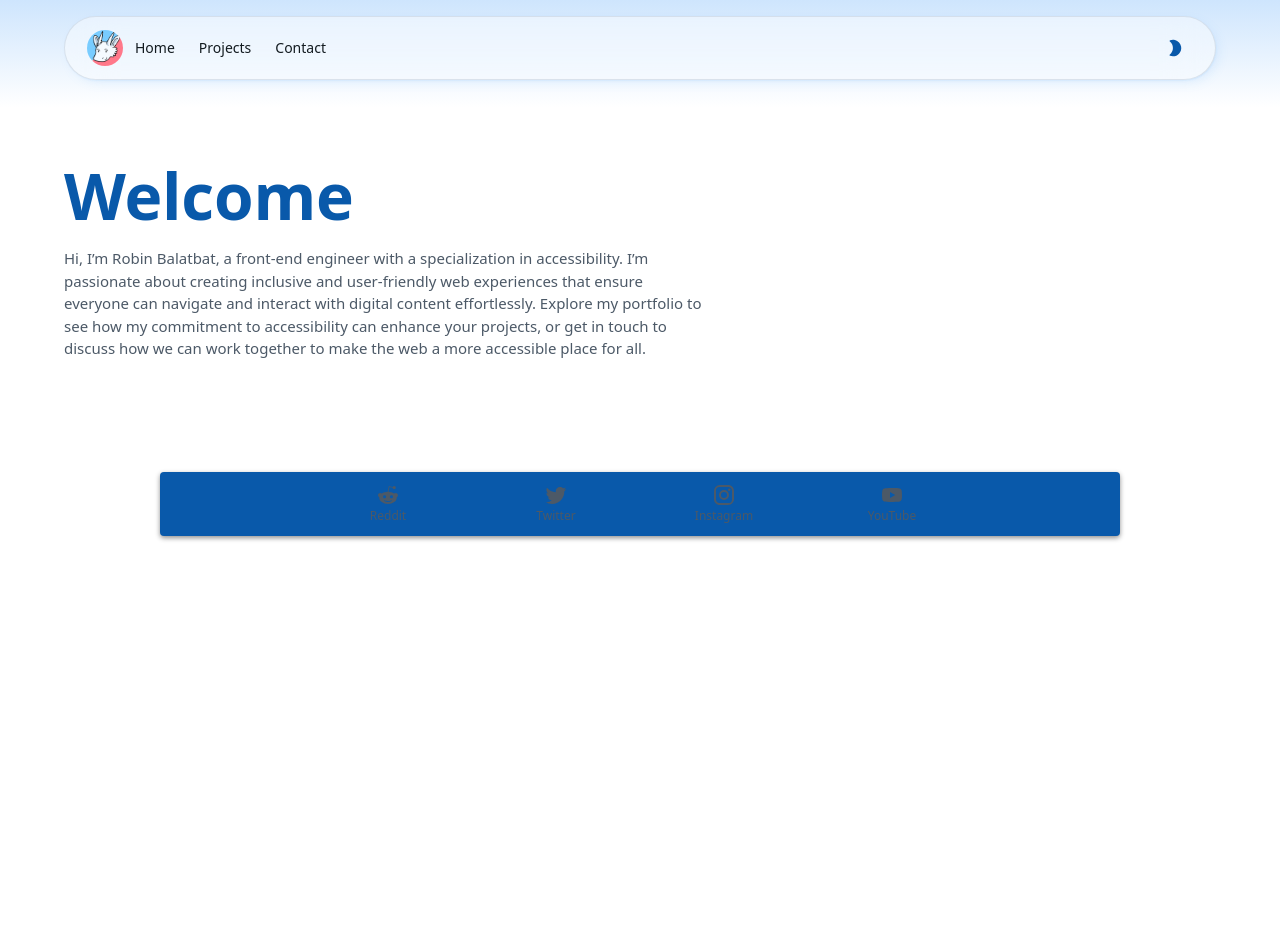
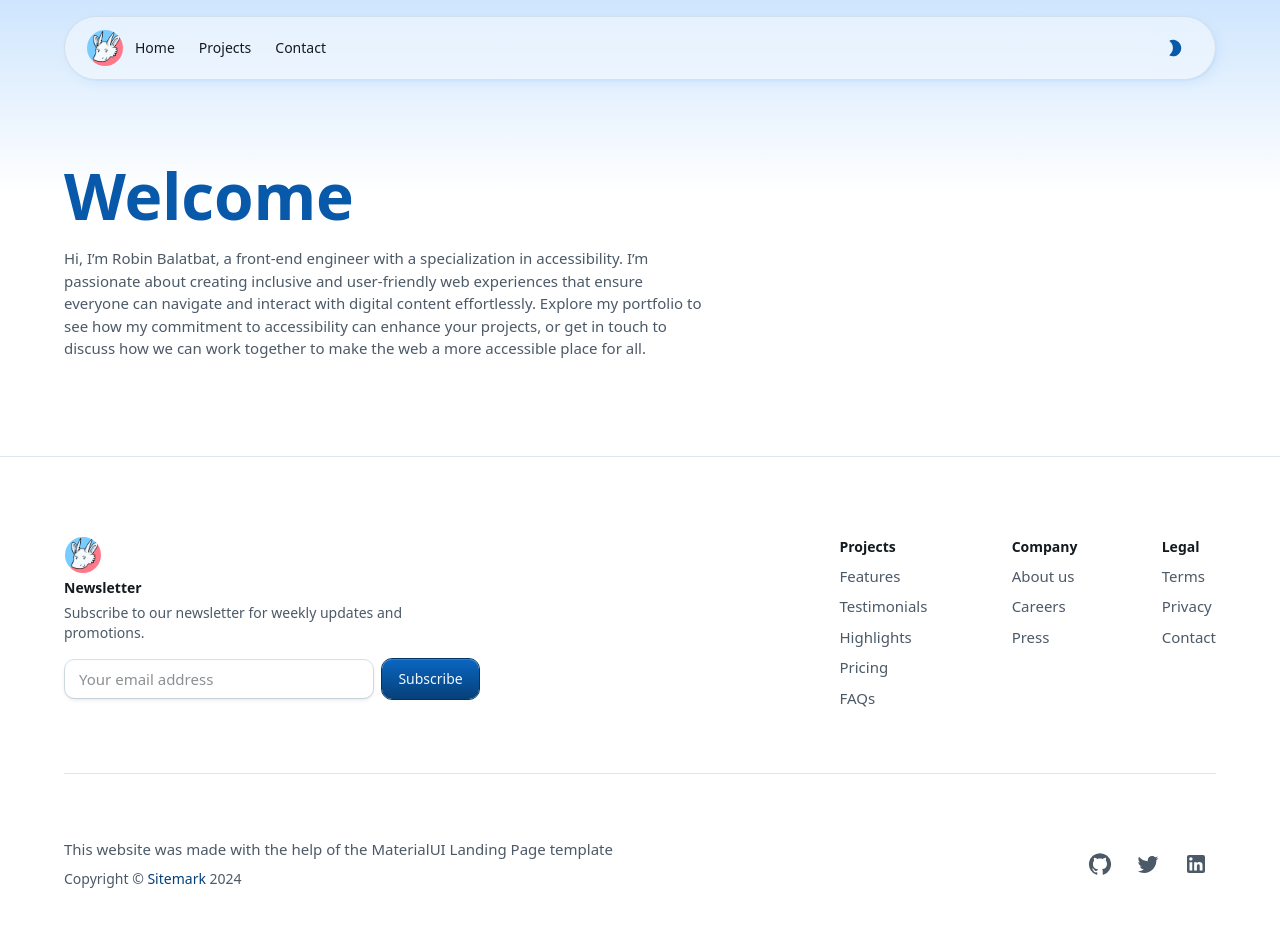
Before and after one commit to robin-balatbat/Portfolio_Website, a React (Vite) app: page /#/ in a window 1280 px wide. Shown: the top 926 px of the page. Before the commit the page ends 800 px from the top, so only its background shows below. Built offline with nearby package versions, Linux system fonts and the light colour scheme.

Commit message:
Use MUI Landing Page Footer

```diff
--- a/src/components/Footer.jsx
+++ b/src/components/Footer.jsx
@@ -1,33 +1,215 @@
-import { Box, BottomNavigation, BottomNavigationAction } from "@mui/material";
+import { Box, Button, Container, IconButton, Link, Stack, TextField, Typography } from "@mui/material";
 import { useTheme } from "@mui/material/styles";
 import RedditIcon from "@mui/icons-material/Reddit";
 import TwitterIcon from "@mui/icons-material/Twitter";
 import InstagramIcon from "@mui/icons-material/Instagram";
 import YouTubeIcon from "@mui/icons-material/YouTube";
+import FacebookIcon from '@mui/icons-material/GitHub';
+import LinkedInIcon from '@mui/icons-material/LinkedIn';
+
+import PersonalLogo from "../assets/Personal_Logo.png";
+
+const logoStyle = {
+  width: "auto",
+  height: "36px",
+  cursor: "pointer",
+  borderRadius: "25px",
+  marginLeft: "1rem"
+};
+
+const Copyright = () => {
+  return (
+    <Typography variant="body2" color="text.secondary" mt={1}>
+      {'Copyright © '}
+      <Link href="https://mui.com/">Sitemark&nbsp;</Link>
+      {new Date().getFullYear()}
+    </Typography>
+  );
+}
 
 const Footer = () => {
   const theme = useTheme();
 
   return (
-    <Box component="footer">
-      <BottomNavigation
-        showLabels
+    <Container
+      sx={{
+        display: 'flex',
+        flexDirection: 'column',
+        alignItems: 'center',
+        gap: { xs: 4, sm: 8 },
+        py: { xs: 8, sm: 10 },
+        textAlign: { sm: 'center', md: 'left' },
+      }}
+    >
+      <Box
         sx={{
-          backgroundColor: theme.palette.primary.main,
-          borderRadius: "4px",
-          margin: "1rem auto",
-          boxShadow: "0px 2px 5px #919191",
-          width: "75%",
-          height: "64px",
-          padding: "4px"
+          display: 'flex',
+          flexDirection: { xs: 'column', sm: 'row' },
+          width: '100%',
+          justifyContent: 'space-between',
         }}
       >
-        <BottomNavigationAction label="Reddit" icon={<RedditIcon />} />
-        <BottomNavigationAction label="Twitter" icon={<TwitterIcon />} />
-        <BottomNavigationAction label="Instagram" icon={<InstagramIcon />} />
-        <BottomNavigationAction label="YouTube" icon={<YouTubeIcon />} />
-      </BottomNavigation>
-    </Box>
+        <Box
+          sx={{
+            display: 'flex',
+            flexDirection: 'column',
+            gap: 4,
+            minWidth: { xs: '100%', sm: '60%' },
+          }}
+        >
+          <Box sx={{ width: { xs: '100%', sm: '60%' } }}>
+            <Box sx={{ ml: '-15px' }}>
+              <img
+                src={PersonalLogo}
+                style={logoStyle}
+                alt="Robin Balatbat personal logo"
+              />
+            </Box>
+            <Typography variant="body2" fontWeight={600} gutterBottom>
+              Newsletter
+            </Typography>
+            <Typography variant="body2" color="text.secondary" mb={2}>
+              Subscribe to our newsletter for weekly updates and promotions.
+            </Typography>
+            <Stack direction="row" spacing={1} useFlexGap>
+              <TextField
+                id="outlined-basic"
+                hiddenLabel
+                size="small"
+                variant="outlined"
+                fullWidth
+                aria-label="Enter your email address"
+                placeholder="Your email address"
+                inputProps={{
+                  autoComplete: 'off',
+                  'aria-label': 'Enter your email address',
+                }}
+              />
+              <Button variant="contained" color="primary" sx={{ flexShrink: 0 }}>
+                Subscribe
+              </Button>
+            </Stack>
+          </Box>
+        </Box>
+        <Box
+          sx={{
+            display: { xs: 'none', sm: 'flex' },
+            flexDirection: 'column',
+            gap: 1,
+          }}
+        >
+          <Typography variant="body2" fontWeight={600}>
+            Projects
+          </Typography>
+          <Link color="text.secondary" href="#">
+            Features
+          </Link>
+          <Link color="text.secondary" href="#">
+            Testimonials
+          </Link>
+          <Link color="text.secondary" href="#">
+            Highlights
+          </Link>
+          <Link color="text.secondary" href="#">
+            Pricing
+          </Link>
+          <Link color="text.secondary" href="#">
+            FAQs
+          </Link>
+        </Box>
+        <Box
+          sx={{
+            display: { xs: 'none', sm: 'flex' },
+            flexDirection: 'column',
+            gap: 1,
+          }}
+        >
+          <Typography variant="body2" fontWeight={600}>
+            Company
+          </Typography>
+          <Link color="text.secondary" href="#">
+            About us
+          </Link>
+          <Link color="text.secondary" href="#">
+            Careers
+          </Link>
+          <Link color="text.secondary" href="#">
+            Press
+          </Link>
+        </Box>
+        <Box
+          sx={{
+            display: { xs: 'none', sm: 'flex' },
+            flexDirection: 'column',
+            gap: 1,
+          }}
+        >
+          <Typography variant="body2" fontWeight={600}>
+            Legal
+          </Typography>
+          <Link color="text.secondary" href="#">
+            Terms
+          </Link>
+          <Link color="text.secondary" href="#">
+            Privacy
+          </Link>
+          <Link color="text.secondary" href="#">
+            Contact
+          </Link>
+        </Box>
+      </Box>
+      <Box
+        sx={{
+          display: 'flex',
+          justifyContent: 'space-between',
+          pt: { xs: 4, sm: 8 },
+          width: '100%',
+          borderTop: '1px solid',
+          borderColor: 'divider',
+        }}
+      >
+        <div>
+          <Link color="text.secondary" href="https://github.com/mui/material-ui/tree/v5.16.6/docs/data/material/getting-started/templates/landing-page">
+            This website was made with the help of the MaterialUI Landing Page template
+          </Link>
+          <Copyright />
+        </div>
+        <Stack
+          direction="row"
+          justifyContent="left"
+          spacing={1}
+          useFlexGap
+          sx={{
+            color: 'text.secondary',
+          }}
+        >
+          <IconButton
+            color="inherit"
+            href="https://github.com/mui"
+            aria-label="GitHub"
+            sx={{ alignSelf: 'center' }}
+          >
+            <FacebookIcon />
+          </IconButton>
+          <IconButton
+            color="inherit"
+            href="https://x.com/MaterialUI"
+            aria-label="X"
+            sx={{ alignSelf: 'center' }}
+          >
+            <TwitterIcon />
+          </IconButton>
+          <IconButton
+            color="inherit"
+            href="https://www.linkedin.com/company/mui/"
+            aria-label="LinkedIn"
+            sx={{ alignSelf: 'center' }}
+          >
+            <LinkedInIcon />
+          </IconButton>
+        </Stack>
+      </Box>
+    </Container>
   );
 };
 
--- a/src/utils/routes/RouterContextProvider.jsx
+++ b/src/utils/routes/RouterContextProvider.jsx
@@ -1,5 +1,5 @@
 import { createHashRouter, RouterProvider, Outlet } from "react-router-dom";
-import { alpha, Box } from "@mui/material";
+import { alpha, Box, Divider } from "@mui/material";
 import Header from "../../components/Header.jsx";
 import Footer from "../../components/Footer.jsx";
 import Home from "../../pages/home-page.jsx";
@@ -22,6 +22,7 @@ const Layout = () => {
         })}
       >
         <Outlet />
+        <Divider />
         <Footer />
       </Box>
     </>
```
